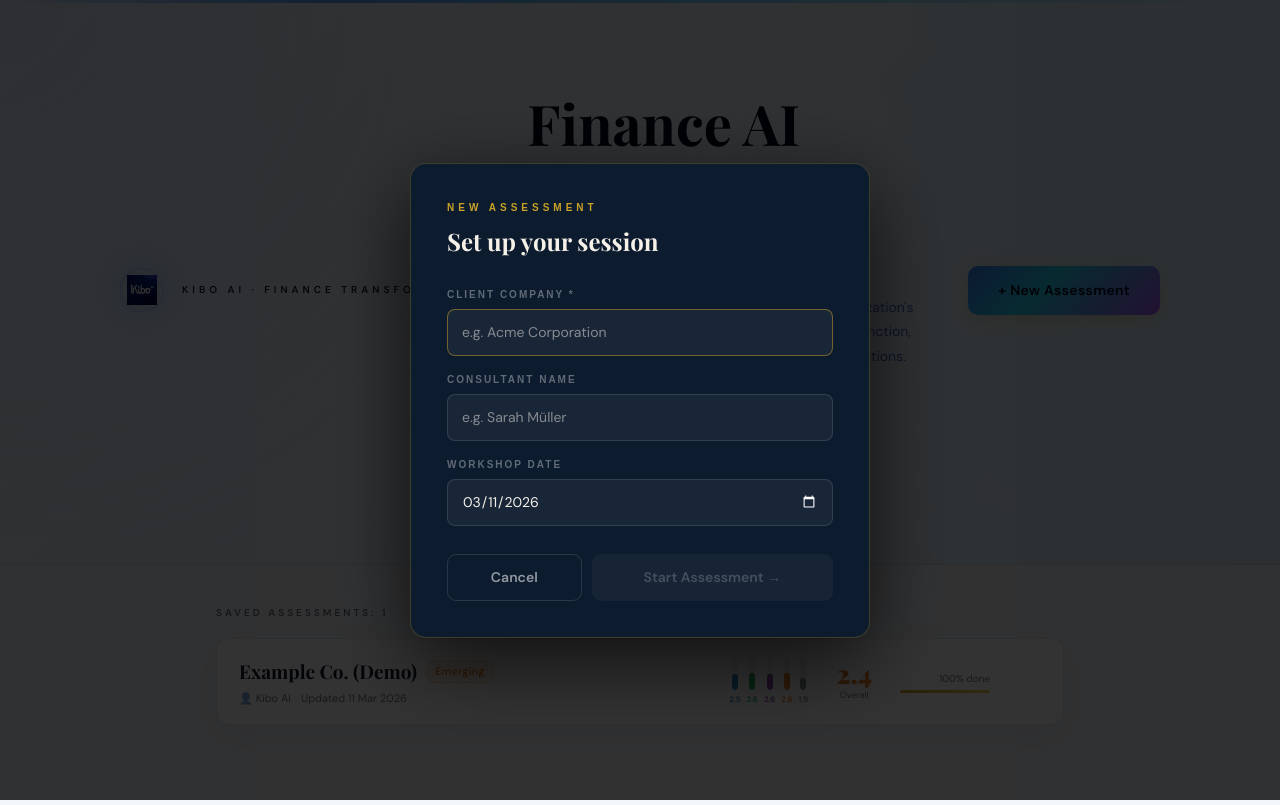
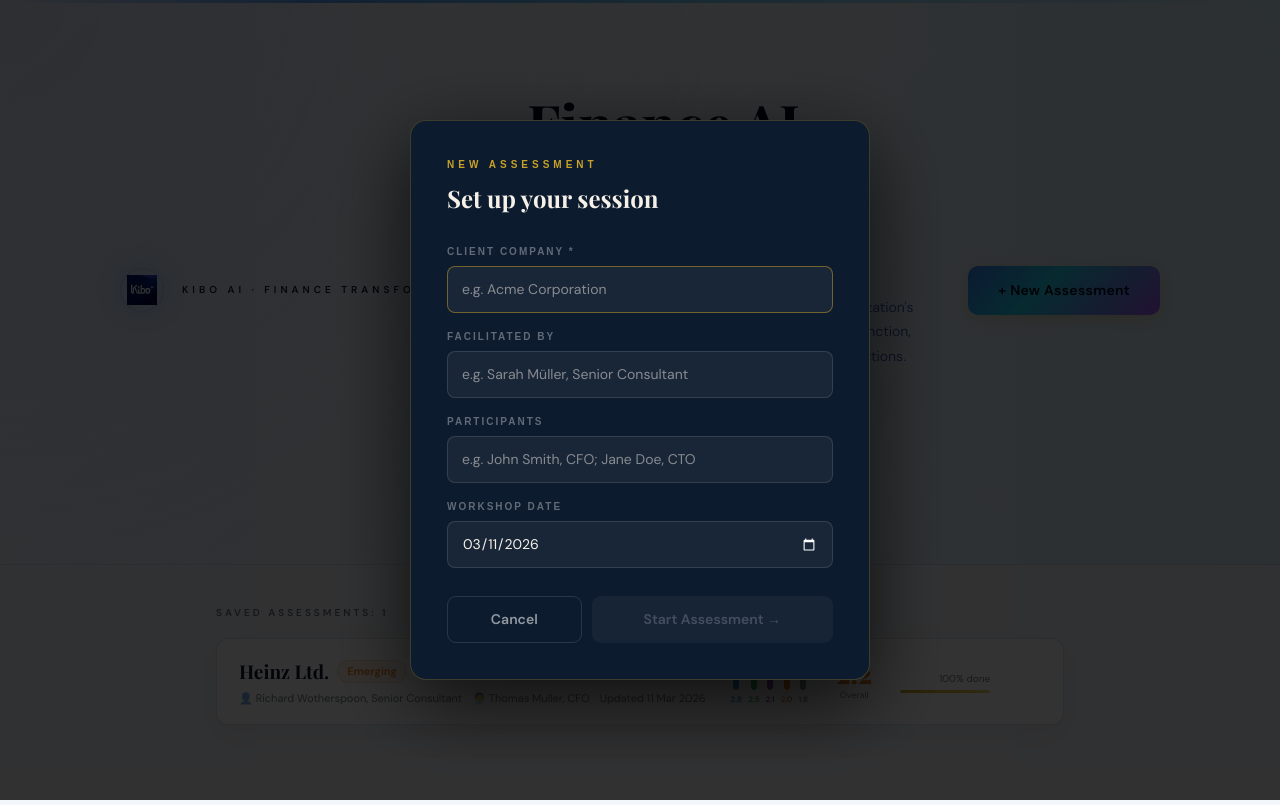
Before and after one commit to carlodl-git/KiboAI_Readiness_Assessment, a Next.js app in the folder web/: page / in a window 1280 px wide. Both pictures are taken after a click on the button "+ New Assessment". Built offline with nearby package versions, Linux system fonts and the light colour scheme.

Commit message:
Update example: Heinz Ltd, new scores, add Participants & Facilitated By fields

```diff
--- a/web/src/app/page.js
+++ b/web/src/app/page.js
@@ -740,16 +740,26 @@ const buildExampleAssessment = () => {
   // Curated example answers + notes to demonstrate the UI on first open.
   // Scores are 1–5 and intentionally mixed to create a realistic readiness profile.
   const scores = {
-    // Data
-    d1: 3, d2: 3, d3: 2, d4: 2, d5: 3, d6: 2, d7: 3, d8: 2,
-    // Technology
-    t1: 4, t2: 3, t3: 2, t4: 3, t5: 2, t6: 3, t7: 2, t8: 2,
-    // Process
-    p1: 3, p2: 3, p3: 3, p4: 2, p5: 2, p6: 3, p7: 2,
-    // People & Skills
-    ps1: 3, ps2: 2, ps3: 3, ps4: 2, ps5: 3, ps6: 3, ps7: 2, ps8: 3,
-    // Governance
-    g1: 2, g2: 2, g2b: 2, g3: 2, g4: 1, g5: 2, g6: 2, g7: 2,
+    // Data  (target avg 2.8)
+    d1: 3, d2: 3, d3: 3, d4: 3, d5: 3, d6: 2, d7: 3, d8: 2,
+    // Technology  (target avg 2.5)
+    t1: 3, t2: 3, t3: 2, t4: 2, t5: 3, t6: 2, t7: 3, t8: 2,
+    // Process  (target avg 2.1)
+    p1: 2, p2: 3, p3: 2, p4: 2, p5: 2, p6: 2, p7: 2,
+    // People & Skills  (target avg 2.0)
+    ps1: 2, ps2: 2, ps3: 2, ps4: 2, ps5: 2, ps6: 2, ps7: 2, ps8: 2,
+    // Governance  (target avg 1.8)
+    g1: 2, g2: 2, g2b: 2, g3: 2, g4: 1, g5: 2, g6: 2, g7: 1,
+  };
+
+  // Override dimension averages to exact requested values
+  // (integer question scores can't always produce exact decimal averages)
+  const dimensionScoreOverrides = {
+    data: 2.8,
+    tech: 2.5,
+    process: 2.1,
+    people: 2.0,
+    governance: 1.8,
   };
 
   const notes = {
@@ -781,11 +791,14 @@ const buildExampleAssessment = () => {
   const now = Date.now();
   return {
     id: EXAMPLE_ASSESSMENT_ID,
-    companyName: "Example Co. (Demo)",
-    consultantName: "Kibo AI",
-    workshopDate: new Date(now).toISOString().slice(0, 10),
+    companyName: "Heinz Ltd.",
+    consultantName: "",
+    facilitatedBy: "Richard Wotherspoon, Senior Consultant",
+    participants: "Thomas Muller, CFO",
+    workshopDate: "2026-04-21",
     scores,
     notes,
+    dimensionScoreOverrides,
     createdAt: now - 1000 * 60 * 60 * 24 * 7,
     updatedAt: now - 1000 * 60 * 30,
   };
@@ -1170,10 +1183,14 @@ function Landing({ assessments, onNew, onOpen, onDelete }) {
               {sorted.map((a) => {
                 const dimScores = {};
                 DIMENSIONS.forEach((d) => {
-                  const ans = d.questions.filter((q) => a.scores[q.id]);
-                  if (ans.length) {
-                    dimScores[d.id] =
-                      ans.reduce((s, q) => s + a.scores[q.id], 0) / ans.length;
+                  if (a.dimensionScoreOverrides && a.dimensionScoreOverrides[d.id] != null) {
+                    dimScores[d.id] = a.dimensionScoreOverrides[d.id];
+                  } else {
+                    const ans = d.questions.filter((q) => a.scores[q.id]);
+                    if (ans.length) {
+                      dimScores[d.id] =
+                        ans.reduce((s, q) => s + a.scores[q.id], 0) / ans.length;
+                    }
                   }
                 });
                 const overall = Object.values(dimScores).length
@@ -1265,9 +1282,19 @@ function Landing({ assessments, onNew, onOpen, onDelete }) {
                             color: "rgba(15,23,42,0.6)",
                           }}
                         >
-                          {a.consultantName && (
+                          {a.facilitatedBy && (
+                            <span style={{ marginRight: 10 }}>
+                              👤 {a.facilitatedBy}
+                            </span>
+                          )}
+                          {a.consultantName && !a.facilitatedBy && (
                             <span style={{ marginRight: 10 }}>
                               👤 {a.consultantName}
+                            </span>
+                          )}
+                          {a.participants && (
+                            <span style={{ marginRight: 10 }}>
+                              🧑‍💼 {a.participants}
                             </span>
                           )}
                           <span>Updated {fmtDate(a.updatedAt)}</span>
@@ -1528,6 +1555,8 @@ function Landing({ assessments, onNew, onOpen, onDelete }) {
 function NewAssessmentModal({ onClose, onCreate }) {
   const [companyName, setCompanyName] = useState("");
   const [consultantName, setConsultantName] = useState("");
+  const [facilitatedBy, setFacilitatedBy] = useState("");
+  const [participants, setParticipants] = useState("");
   const [workshopDate, setWorkshopDate] = useState(
     new Date().toISOString().slice(0, 10),
   );
@@ -1540,6 +1569,8 @@ function NewAssessmentModal({ onClose, onCreate }) {
     onCreate({
       companyName: companyName.trim(),
       consultantName: consultantName.trim(),
+      facilitatedBy: facilitatedBy.trim(),
+      participants: participants.trim(),
       workshopDate,
     });
   };
@@ -1625,10 +1656,16 @@ function NewAssessmentModal({ onClose, onCreate }) {
               enter: true,
             },
             {
-              label: "Consultant Name",
-              val: consultantName,
-              set: setConsultantName,
-              ph: "e.g. Sarah Müller",
+              label: "Facilitated By",
+              val: facilitatedBy,
+              set: setFacilitatedBy,
+              ph: "e.g. Sarah Müller, Senior Consultant",
+            },
+            {
+              label: "Participants",
+              val: participants,
+              set: setParticipants,
+              ph: "e.g. John Smith, CFO; Jane Doe, CTO",
             },
           ].map(({ label, val, set, ph, ref, enter }, i) => (
             <div key={i}>
@@ -1775,6 +1812,9 @@ function AssessmentView({ assessment, onUpdate, onBack }) {
   };
 
   const getDimScore = (d) => {
+    if (assessment.dimensionScoreOverrides && assessment.dimensionScoreOverrides[d.id] != null) {
+      return assessment.dimensionScoreOverrides[d.id];
+    }
     const ans = d.questions.filter((q) => scores[q.id]);
     if (!ans.length) return null;
     return ans.reduce((a, q) => a + scores[q.id], 0) / ans.length;
@@ -2008,7 +2048,18 @@ function AssessmentView({ assessment, onUpdate, onBack }) {
           >
             {assessment.companyName}
           </span>
-          {assessment.consultantName && (
+          {assessment.facilitatedBy && (
+            <span
+              style={{
+                fontSize: 11,
+                color: "#6b7280",
+                marginLeft: 8,
+              }}
+            >
+              · Facilitated by: {assessment.facilitatedBy}
+            </span>
+          )}
+          {assessment.consultantName && !assessment.facilitatedBy && (
             <span
               style={{
                 fontSize: 11,
@@ -2017,6 +2068,17 @@ function AssessmentView({ assessment, onUpdate, onBack }) {
               }}
             >
               · {assessment.consultantName}
+            </span>
+          )}
+          {assessment.participants && (
+            <span
+              style={{
+                fontSize: 11,
+                color: "#6b7280",
+                marginLeft: 8,
+              }}
+            >
+              · Participants: {assessment.participants}
             </span>
           )}
           {assessment.workshopDate && (
@@ -2745,6 +2807,9 @@ function AssessmentView({ assessment, onUpdate, onBack }) {
                 >
                   {totalAnswered} of {totalQ} questions answered ·{" "}
                   {DIMENSIONS.length} dimensions
+                  {assessment.facilitatedBy && (<><br/>Facilitated by: {assessment.facilitatedBy}</>)}
+                  {assessment.participants && (<><br/>Participants: {assessment.participants}</>)}
+                  {assessment.workshopDate && (<><br/>Workshop date: {fmtDate(new Date(assessment.workshopDate).getTime() + 43200000)}</>)}
                 </p>
               </div>
               {overall && (
@@ -3605,11 +3670,13 @@ export default function Home() {
   const [activeId, setActiveId] = useState(null);
   const [showNew, setShowNew] = useState(false);
 
-  const handleCreate = ({ companyName, consultantName, workshopDate }) => {
+  const handleCreate = ({ companyName, consultantName, facilitatedBy, participants, workshopDate }) => {
     const a = {
       id: genId(),
       companyName,
       consultantName,
+      facilitatedBy,
+      participants,
       workshopDate,
       scores: {},
       notes: {},
```
